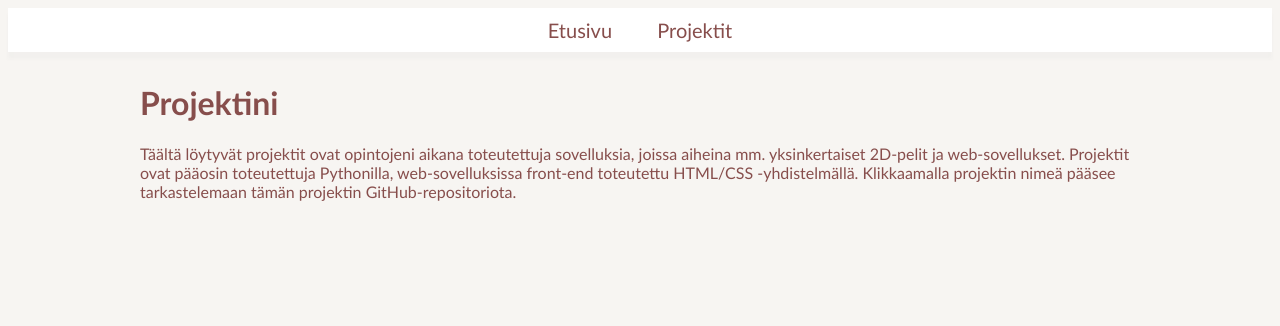
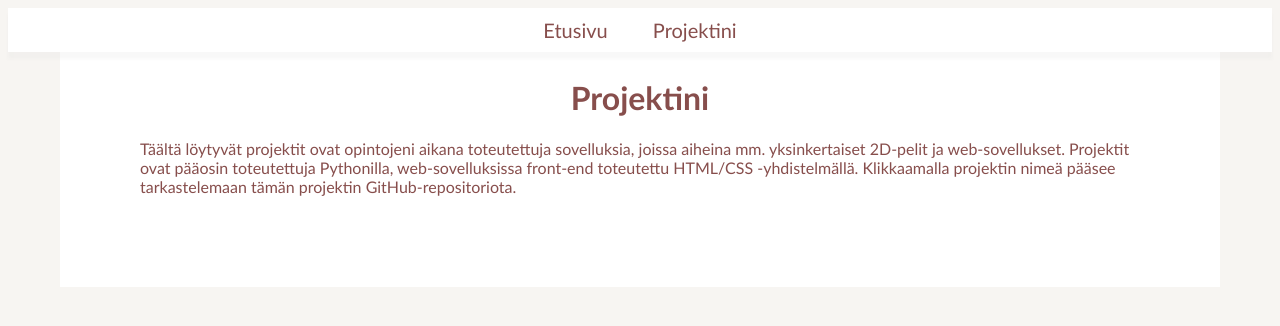
Before and after one commit to Na-na13/portfolio, a Flask app: page /projects in a window 1280 px wide. Shown: the top 326 px of the page. Run offline with Flask 3, Linux system fonts and the light colour scheme; data that the repository does not hold is empty.

Commit message:
improve layout

```diff
--- a/static/styles.css
+++ b/static/styles.css
@@ -26,7 +26,6 @@ body {
 }
 .index-wrapper {
     display: grid;
-    grid-template-columns: auto;
     grid-template-columns: repeat(3, 1fr);
     grid-auto-rows: minmax(100px, auto);
     grid-template-areas:
@@ -38,6 +37,7 @@ body {
     padding: 50px 80px;
     gap: 20px;
     max-width: 1000px;
+    background-color: white;
 }
 .intro-text {
     grid-area: intro;
@@ -69,22 +69,28 @@ img {
     max-width: 1000px;
     margin: 0px auto;
     padding: 10px;
+    padding: 5px 80px 20px;
+    background-color: white;
+}
+.info-text h1 {
+    text-align: center;
 }
 .repo-container {
+    background-color: white;
     display: grid;
     grid-template-columns: 1fr 1fr;
-    gap: 20px;
+    gap: 10px;
     max-width: 1000px;
     margin: 0px auto;
-    padding: 0px 80px 50px;
+    padding: 5px 80px 50px;
 
 }
 
 .repo {
-    margin: 10px;
     padding: 10px;
     background-color: white;
-    box-shadow: 7px 7px 3px rgba(220, 220, 220, .5);
+    border: 1px solid #874E4C;
+    border-radius: 4px;
 }
 .repo a {
     font-weight: bold;
--- a/templates/layout.html
+++ b/templates/layout.html
@@ -8,7 +8,7 @@
     <body>
         <div class="navbar">
             <a href="/">Etusivu</a>
-            <a href="/projects">Projektit</a>
+            <a href="/projects">Projektini</a>
         </div>
         {% block content %}{% endblock %}
     </body>
```
